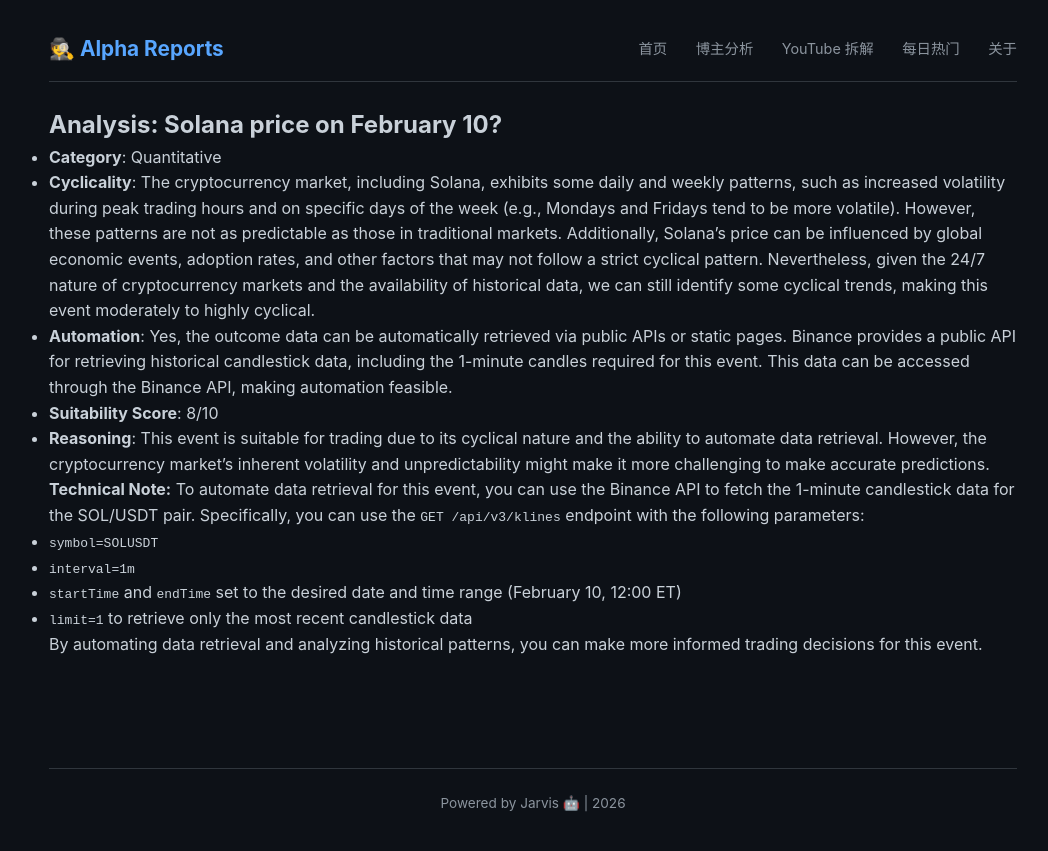
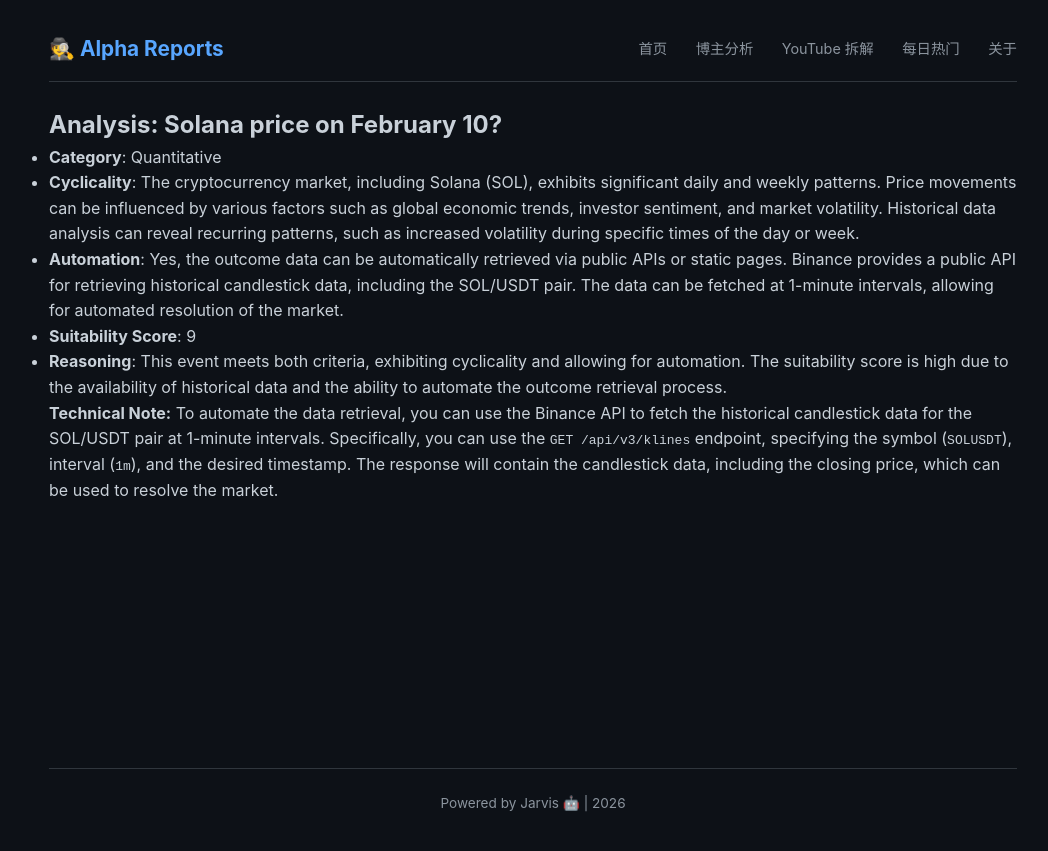
Before and after one commit to amencris073-png/crypto-alpha-reports, a Jekyll site: the page built from polymarket_analysis/quantitative/2026-02-04_solana_price_on_february_10.md, in a window 1280 px wide. Shown: the top 851 px of the page, without its empty margins (107-1155 px from the left). Built offline with Jekyll 4.4.1, drawn with Linux system fonts in a browser that asks for light colours; our own code applies the rules of GitHub Pages for plain Markdown files.

Commit message:
Automated analysis for Solana price on February 10?

```diff
--- a/polymarket_analysis/quantitative/2026-02-04_solana_price_on_february_10.md
+++ b/polymarket_analysis/quantitative/2026-02-04_solana_price_on_february_10.md
@@ -1,15 +1,9 @@
 ## Analysis: Solana price on February 10?
 
 - **Category**: Quantitative
-- **Cyclicality**: The cryptocurrency market, including Solana, exhibits some daily and weekly patterns, such as increased volatility during peak trading hours and on specific days of the week (e.g., Mondays and Fridays tend to be more volatile). However, these patterns are not as predictable as those in traditional markets. Additionally, Solana's price can be influenced by global economic events, adoption rates, and other factors that may not follow a strict cyclical pattern. Nevertheless, given the 24/7 nature of cryptocurrency markets and the availability of historical data, we can still identify some cyclical trends, making this event moderately to highly cyclical.
-- **Automation**: Yes, the outcome data can be automatically retrieved via public APIs or static pages. Binance provides a public API for retrieving historical candlestick data, including the 1-minute candles required for this event. This data can be accessed through the Binance API, making automation feasible.
-- **Suitability Score**: 8/10
-- **Reasoning**: This event is suitable for trading due to its cyclical nature and the ability to automate data retrieval. However, the cryptocurrency market's inherent volatility and unpredictability might make it more challenging to make accurate predictions.
+- **Cyclicality**: The cryptocurrency market, including Solana (SOL), exhibits significant daily and weekly patterns. Price movements can be influenced by various factors such as global economic trends, investor sentiment, and market volatility. Historical data analysis can reveal recurring patterns, such as increased volatility during specific times of the day or week.
+- **Automation**: Yes, the outcome data can be automatically retrieved via public APIs or static pages. Binance provides a public API for retrieving historical candlestick data, including the SOL/USDT pair. The data can be fetched at 1-minute intervals, allowing for automated resolution of the market.
+- **Suitability Score**: 9
+- **Reasoning**: This event meets both criteria, exhibiting cyclicality and allowing for automation. The suitability score is high due to the availability of historical data and the ability to automate the outcome retrieval process.
 
-**Technical Note:** To automate data retrieval for this event, you can use the Binance API to fetch the 1-minute candlestick data for the SOL/USDT pair. Specifically, you can use the `GET /api/v3/klines` endpoint with the following parameters:
-- `symbol=SOLUSDT`
-- `interval=1m`
-- `startTime` and `endTime` set to the desired date and time range (February 10, 12:00 ET)
-- `limit=1` to retrieve only the most recent candlestick data
-
-By automating data retrieval and analyzing historical patterns, you can make more informed trading decisions for this event.
+**Technical Note:** To automate the data retrieval, you can use the Binance API to fetch the historical candlestick data for the SOL/USDT pair at 1-minute intervals. Specifically, you can use the `GET /api/v3/klines` endpoint, specifying the symbol (`SOLUSDT`), interval (`1m`), and the desired timestamp. The response will contain the candlestick data, including the closing price, which can be used to resolve the market.
```
